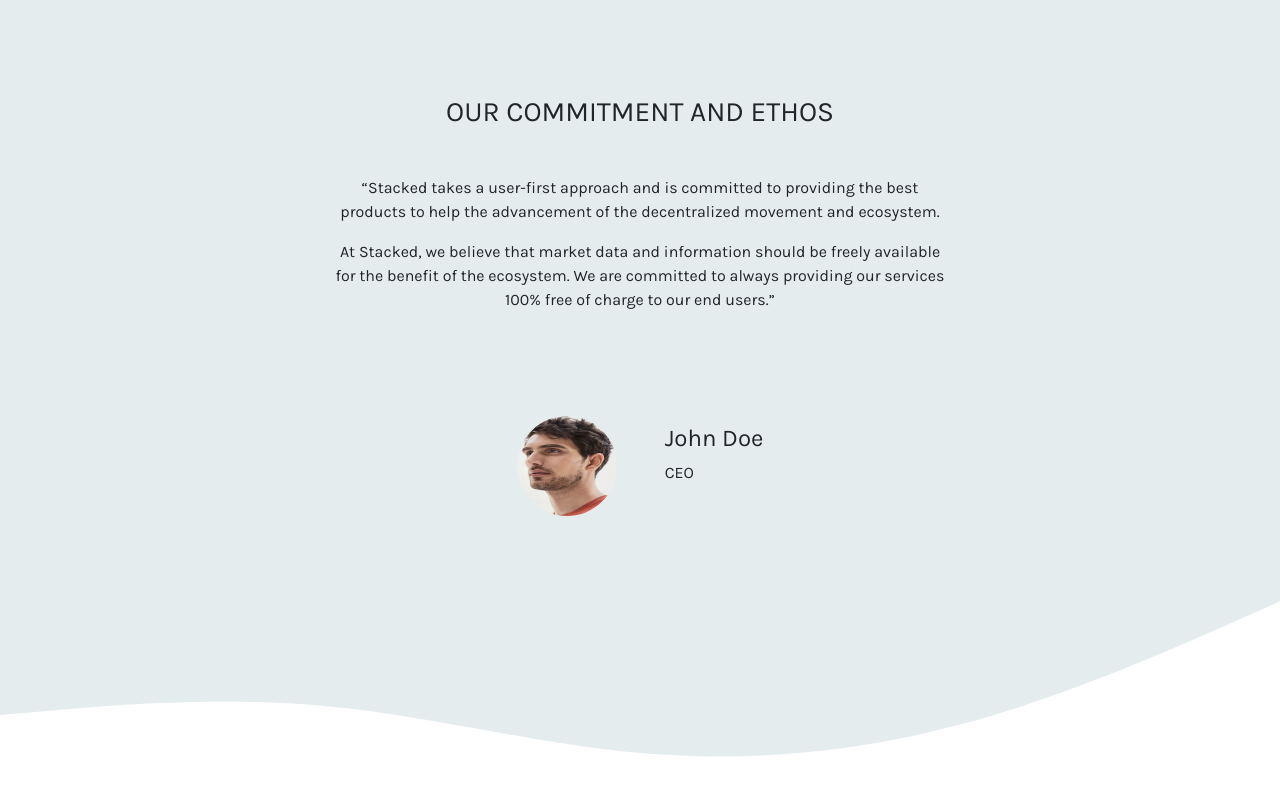
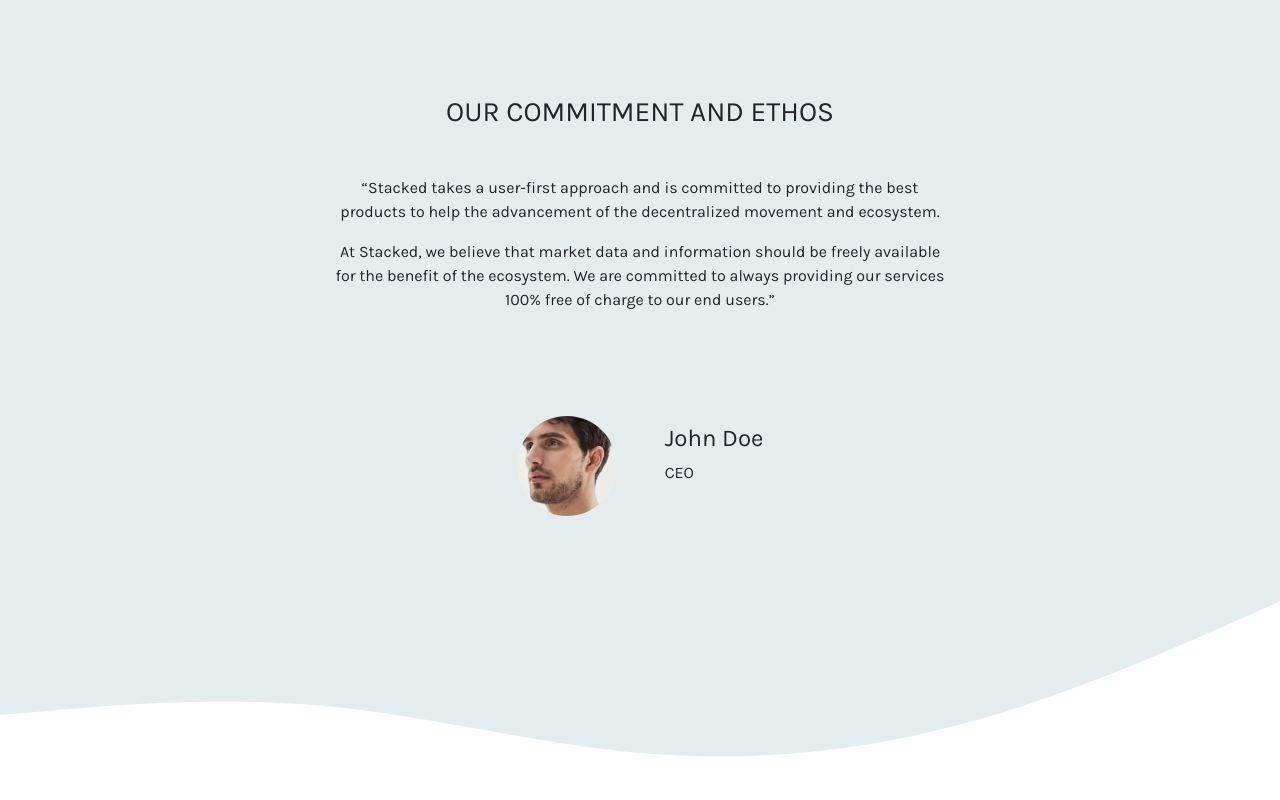
Before and after one commit to rasifrana/task_manager, a Flask app: page / in a window 1280 px wide. Shown: the part 4303-5103 px from the top of the page. Run offline with Flask 2, Linux system fonts and the light colour scheme; some libraries are stand-ins or nearby versions.

Commit message:
Update style.css

```diff
--- a/static/css/style.css
+++ b/static/css/style.css
@@ -148,6 +148,10 @@
 .feature img {
   width: 12px;
   height: auto;
+}
+
+.media img {
+  object-fit: cover;
 }
 
 .most-popular {
```
